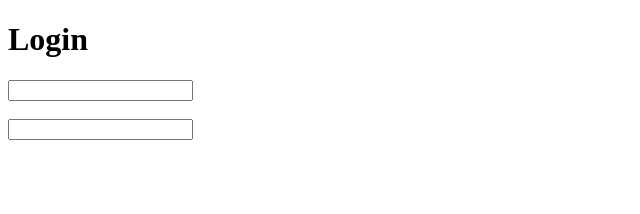
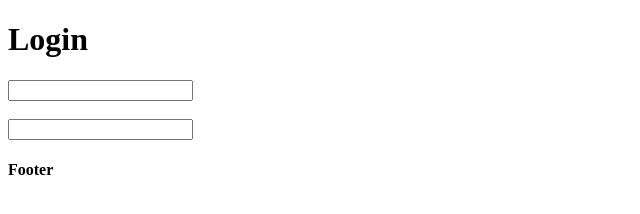
Before and after one commit to vasundharaa-03/Git-Floder, a plain HTML site: page Clint/index.html in a window 1280 px wide. Shown: the full height of the page, 0-640 px from the left. Drawn offline with Linux system fonts and the light colour scheme.

Commit message:
New folder & file created

```diff
--- a/Clint/index.html
+++ b/Clint/index.html
@@ -6,10 +6,14 @@
     <title>Document</title>
 </head>
 <body>
+
     <div class="maindiv">
         <h1>Login</h1>
         <input type="text"><br><br>
         <input type="text">
     </div>
+    <div class="submain">
+        <h4>Footer</h4>
+    </div>
 </body>
 </html>
```
